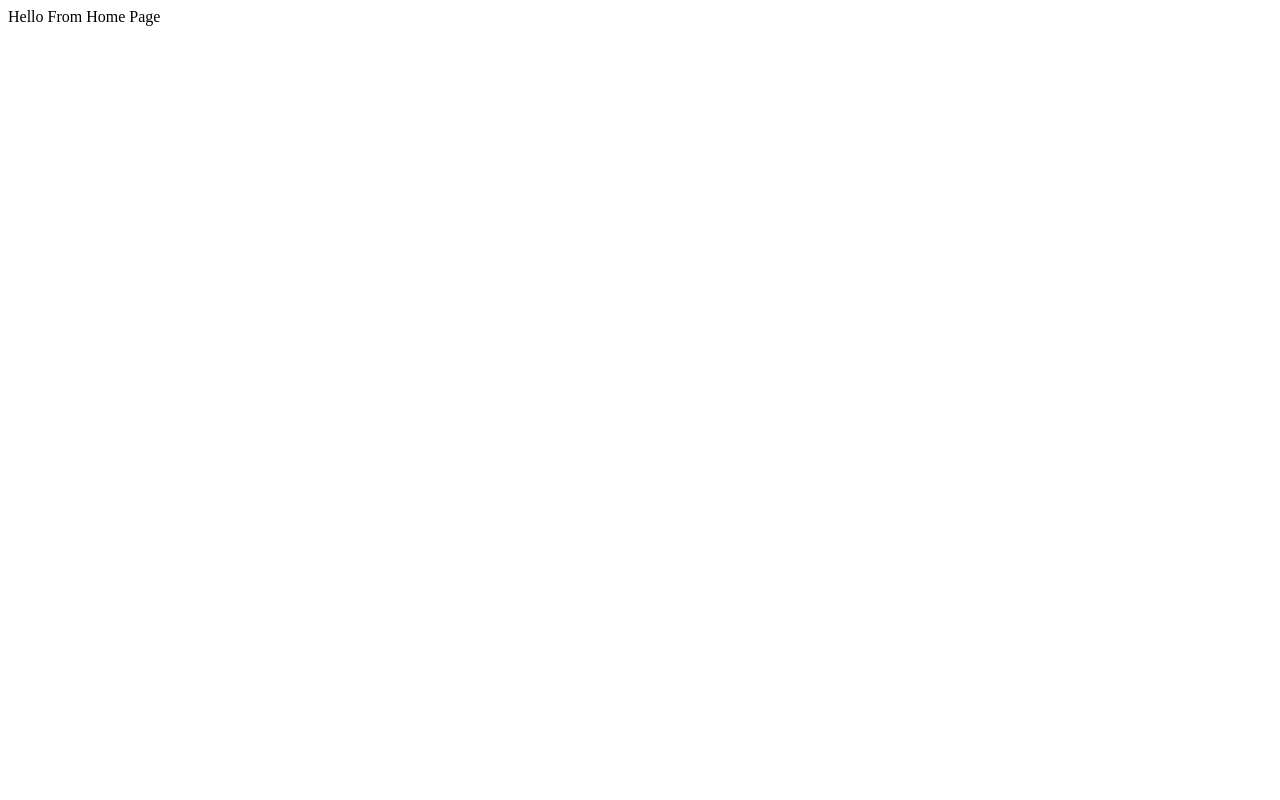
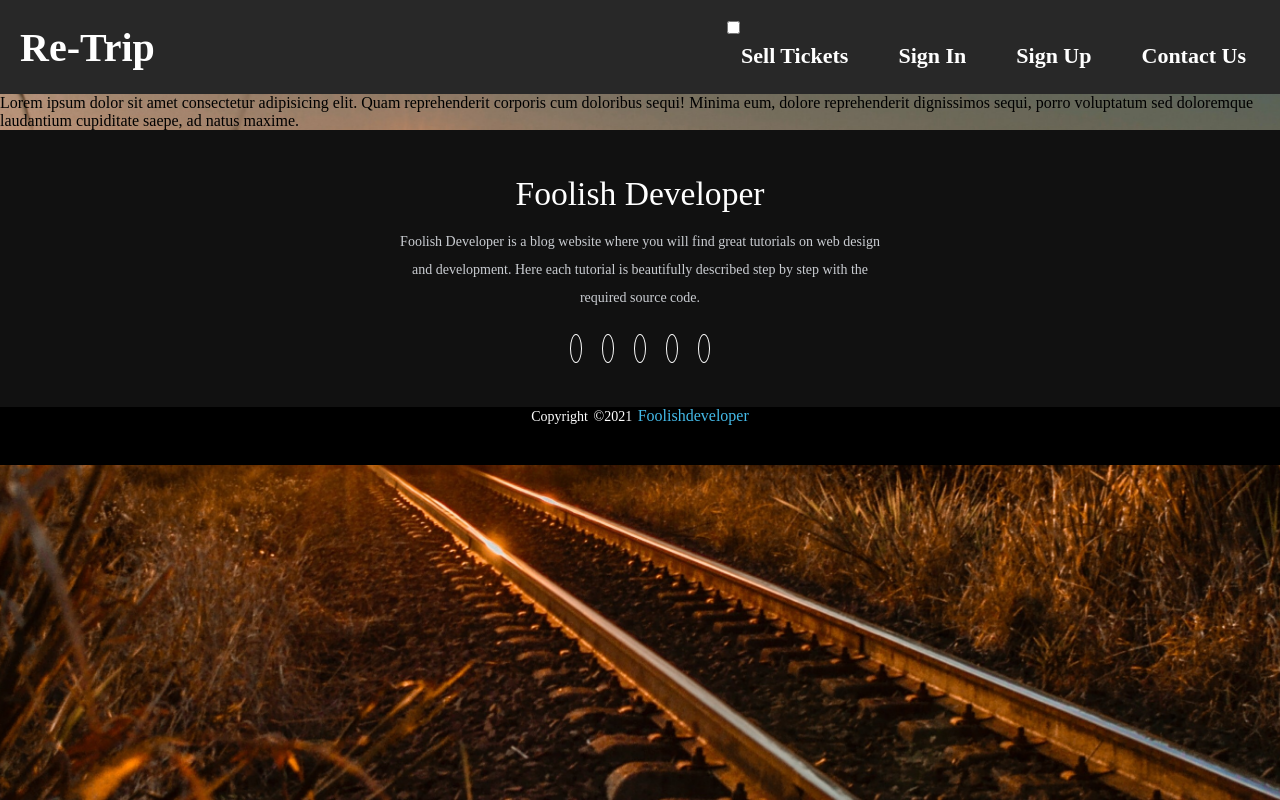
Before and after one commit to hasibulalamrahi/e-ticketing-app-client, a React (Create React App) app: page / in a window 1280 px wide. Built offline with nearby package versions, Linux system fonts and the light colour scheme.

Commit message:
header and footer initial commit

```diff
--- a/package.json
+++ b/package.json
@@ -6,6 +6,8 @@
     "@testing-library/jest-dom": "^5.16.5",
     "@testing-library/react": "^13.4.0",
     "@testing-library/user-event": "^13.5.0",
+    "bootstrap": "^5.2.2",
+    "bootstrap-icons": "^1.9.1",
     "react": "^18.2.0",
     "react-dom": "^18.2.0",
     "react-router-dom": "^6.4.2",
--- a/src/App.js
+++ b/src/App.js
@@ -2,14 +2,19 @@ import { Routes, Route } from "react-router-dom";
 import HomePage from './Pages/index'
 import SignUp from './Pages/signUp'
 import SignIn from './Pages/signIn'
+import Header from './Components/NavBars/Header/header'
+import Footer from './Components/NavBars/Footer/footer'
+import './Styles/Global/App.css'
 function App() {
   return (
-    <div className="App">
+    <div className="bg-image">
+      <Header />
       <Routes>
         <Route path="/" element={<HomePage />} />
         <Route path="/sign-up" element={<SignUp />} />
         <Route path="/sign-in" element={<SignIn />} />
       </Routes>
+      <Footer />
     </div>
   );
 }
--- /dev/null
+++ b/src/Components/NavBars/Footer/footer.jsx
@@ -0,0 +1,56 @@
+import '../../../Styles/Footer/footer.css'
+
+const Footer = ()=>{
+    return (
+      <>
+        <div>
+          <div className='footer-container'>
+            <div className="footer-content">
+              <h3>Foolish Developer</h3>
+              <p>
+                Foolish Developer is a blog website where you will find great
+                tutorials on web design and development. Here each tutorial is
+                beautifully described step by step with the required source
+                code.
+              </p>
+              <ul className="socials">
+                <li>
+                  <a href="#">
+                    <i className="fa fa-facebook"></i>
+                  </a>
+                </li>
+                <li>
+                  <a href="#">
+                    <i className="fa fa-twitter"></i>
+                  </a>
+                </li>
+                <li>
+                  <a href="#">
+                    <i className="fa fa-google-plus"></i>
+                  </a>
+                </li>
+                <li>
+                  <a href="#">
+                    <i className="fa fa-youtube"></i>
+                  </a>
+                </li>
+                <li>
+                  <a href="#">
+                    <i className="fa fa-linkedin-square"></i>
+                  </a>
+                </li>
+              </ul>
+            </div>
+            <div className="footer-bottom">
+              <p>
+                copyright &copy;2021 <a href="#">foolishdeveloper</a>
+              </p>
+
+            </div>
+          </div>
+        </div>
+      </>
+    );
+}
+
+export default Footer;
--- /dev/null
+++ b/src/Components/NavBars/Header/header.jsx
@@ -0,0 +1,27 @@
+import React,{useState,useEffect} from 'react';
+import '../../../Styles/Header/header.css'
+
+function Header() {
+  return (
+<>
+<div>
+   <nav className="navbar">
+     <div className="logo">Re-Trip</div>
+     <ul className="nav-links">
+       <input type="checkbox" id="checkbox_toggle" />
+       <label for="checkbox_toggle" className="hamburger">&#9776;</label>
+       <div className="menu">
+         <li><a href="/sell-tickets">Sell Tickets</a></li>
+         <li><a href="/sign-in">Sign In</a></li>
+         <li className="services">
+           <a href="/sign-up">Sign Up</a>
+         </li>
+         <li><a href="/">Contact Us</a></li>
+       </div>
+     </ul>
+   </nav>
+ </div>
+</>
+  );
+  }
+export default Header;
--- a/src/Pages/index.jsx
+++ b/src/Pages/index.jsx
@@ -1,5 +1,11 @@
 function HomePage() {
-  return <div className="">Hello From Home Page</div>;
+  return (
+    <>
+    <div>
+      Lorem ipsum dolor sit amet consectetur adipisicing elit. Quam reprehenderit corporis cum doloribus sequi! Minima eum, dolore reprehenderit dignissimos sequi, porro voluptatum sed doloremque laudantium cupiditate saepe, ad natus maxime.
+    </div>
+    </>
+  )
 }
 
 export default HomePage;
--- /dev/null
+++ b/src/Styles/Footer/footer.css
@@ -0,0 +1,98 @@
+
+.footer-container{
+    position: relative;
+    bottom: 0;
+    left: 0;
+    right: 0;
+    background: #111;
+    height: auto;
+    width: 100%;
+
+    padding-top: 40px;
+    color: #fff;
+}
+.footer-content{
+    display: flex;
+    align-items: center;
+    justify-content: center;
+    flex-direction: column;
+    text-align: center;
+}
+.footer-content h3{
+    font-size: 2.1rem;
+    font-weight: 500;
+    text-transform: capitalize;
+    line-height: 3rem;
+}
+.footer-content p{
+    max-width: 500px;
+    margin: 10px auto;
+    line-height: 28px;
+    font-size: 14px;
+    color: #cacdd2;
+}
+.socials{
+    list-style: none;
+    display: flex;
+    align-items: center;
+    justify-content: center;
+    margin: 1rem 0 3rem 0;
+}
+.socials li{
+    margin: 0 10px;
+}
+.socials a{
+    text-decoration: none;
+    color: #fff;
+    border: 1.1px solid white;
+    padding: 5px;
+
+    border-radius: 50%;
+
+}
+.socials a i{
+    font-size: 1.1rem;
+    width: 20px;
+
+
+    transition: color .4s ease;
+
+}
+.socials a:hover i{
+    color: aqua;
+}
+
+.footer-bottom{
+    background: #000;
+    width: 100%;
+    /* padding: 20px; */
+padding-bottom: 40px;
+display: flex;
+justify-content: center;
+}
+.footer-bottom p{
+float: left;
+    font-size: 14px;
+    word-spacing: 2px;
+    text-transform: capitalize;
+    align-content: center;
+}
+.footer-bottom p a{
+  color:#44bae8;
+  font-size: 16px;
+  text-decoration: none;
+}
+.footer-bottom span{
+    text-transform: uppercase;
+    opacity: .4;
+    font-weight: 200;
+}
+
+
+@media (max-width:500px) {
+.footer-menu ul{
+  display: flex;
+  margin-top: 10px;
+  margin-bottom: 20px;
+}
+}
--- /dev/null
+++ b/src/Styles/Global/App.css
@@ -0,0 +1,14 @@
+*{
+    margin: 0;
+    padding: 0;
+    /* position: relative; */
+}
+.bg-image {
+background-Image: url('../../../public/assets/train_1.jpg');
+ background-size: cover;
+  background-Repeat: 'no-repeat';
+  background-position: center top;
+  width: 100% ;
+  min-height: 100vh;
+
+}
--- /dev/null
+++ b/src/Styles/Header/header.css
@@ -0,0 +1,101 @@
+
+.navbar {
+ display: flex;
+ align-items: center;
+ justify-content: space-between;
+ padding: 20px;
+ /* background-color: #754C00; */
+ background-color: #282828;
+ color: #fff;
+}
+.nav-links a {
+ color: #fff;
+ text-decoration: none;
+}
+/* LOGO */
+.logo {
+ font-size: 40px;
+ font-weight: bolder;
+}
+/* NAVBAR MENU */
+.menu {
+ display: flex;
+ gap: 1em;
+ font-size: 22px;
+ font-weight: bold;
+}
+.menu li:hover {
+ background-color: #4c9e9e;
+ border-radius: 5px;
+ transition: 0.3s ease;
+}
+.menu li {
+ padding: 5px 14px;
+ list-style: none;
+}
+/* DROPDOWN MENU */
+.services {
+ position: relative;
+}
+.dropdown {
+ background-color: rgb(1, 139, 139);
+ padding: 1em 0;
+ position: absolute; /*WITH RESPECT TO PARENT*/
+ display: none;
+ border-radius: 8px;
+ top: 35px;
+}
+.dropdown li + li {
+ margin-top: 10px;
+}
+.dropdown li {
+ padding: 0.5em 1em;
+ width: 8em;
+ text-align: center;
+}
+.dropdown li:hover {
+ background-color: #4c9e9e;
+}
+.services:hover .dropdown {
+ display: block;
+}
+/*HAMBURGER MENU*/
+.hamburger {
+ display: none;
+ font-size: 24px;
+ user-select: none;
+}
+/* APPLYING MEDIA QUERIES */
+@media (max-width: 768px) {
+.menu {
+ display:none;
+ position: absolute;
+ background-color:#282828;
+ right: 0;
+ left: 0;
+ text-align: center;
+ padding: 16px 0;
+}
+.menu li:hover {
+ display: inline-block;
+ background-color:#4c9e9e;
+ transition: 0.3s ease;
+}
+.menu li + li {
+ margin-top: 12px;
+}
+input[type=checkbox]:checked ~ .menu{
+ display: block;
+}
+.hamburger {
+ display: block;
+}
+.dropdown {
+ left: 50%;
+ top: 30px;
+ transform: translateX(35%);
+}
+.dropdown li:hover {
+ background-color: #4c9e9e;
+}
+}
--- a/src/index.js
+++ b/src/index.js
@@ -1,7 +1,7 @@
 import React from 'react';
 import ReactDOM from 'react-dom/client';
 import { BrowserRouter } from "react-router-dom";
-
+import "bootstrap-icons/font/bootstrap-icons.css";
 import App from './App';
 import reportWebVitals from './reportWebVitals';
 
@@ -14,7 +14,5 @@ root.render(
   </React.StrictMode>
 );
 
-// If you want to start measuring performance in your app, pass a function
-// to log results (for example: reportWebVitals(console.log))
-// or send to an analytics endpoint. Learn more: https://bit.ly/CRA-vitals
+
 reportWebVitals();
```
Also changed, not shown: public/assets/train_1.jpg (added), 1 other file (tests, documents, lock files or other folders).
